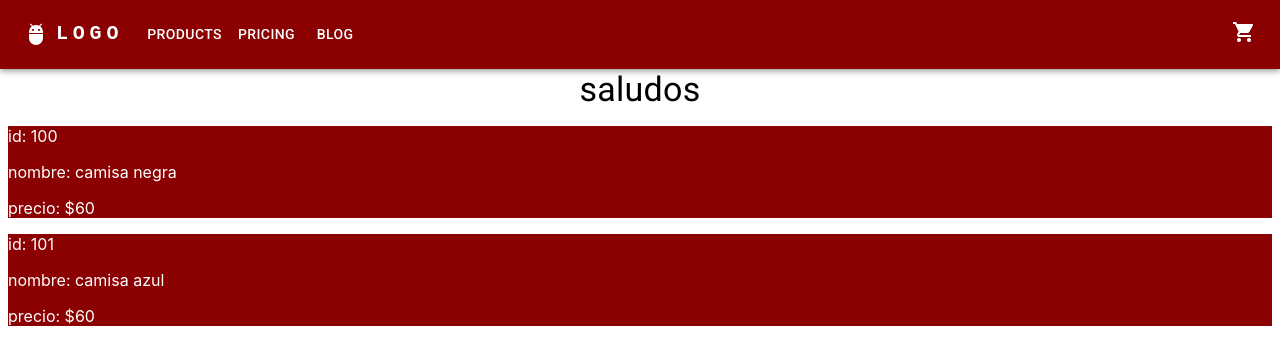
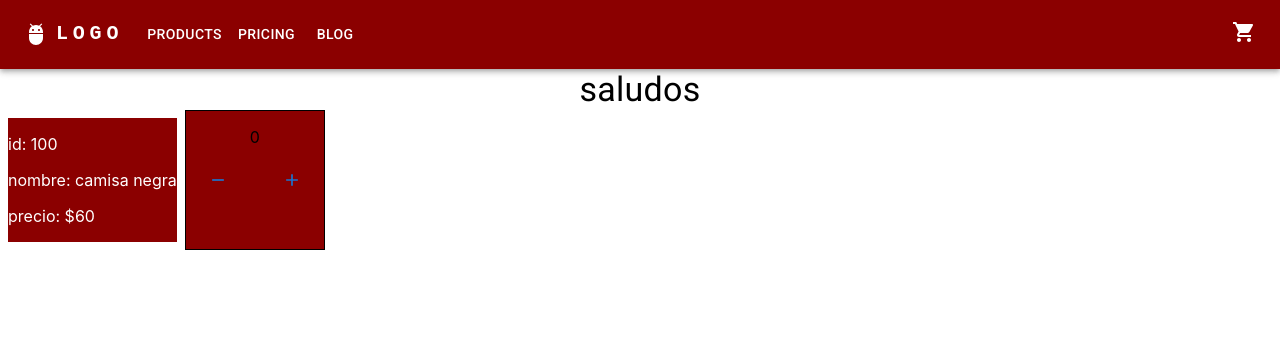
Before and after one commit to RottenReality/aplicacion-curso-react, a React (Create React App) app: page / in a window 1280 px wide. Shown: the top 364 px of the page. Built offline with nearby package versions, Linux system fonts and the light colour scheme.

Commit message:
feat: añadido el ItemCounter

```diff
--- a/package.json
+++ b/package.json
@@ -14,6 +14,7 @@
     "react-dom": "^18.2.0",
     "react-icons": "^4.4.0",
     "react-scripts": "5.0.1",
+    "sass": "^1.54.5",
     "web-vitals": "^2.1.4"
   },
   "scripts": {
--- a/src/App.js
+++ b/src/App.js
@@ -1,3 +1,5 @@
+import { useState } from 'react';
+import { ItemCount } from './components/ItemCount/ItemCount';
 import { ItemListContainer } from './components/ItemListContainer/ItemListContainer';
 import NavBar from './components/NavBar/NavBar';
 import { Producto } from './components/Producto/Producto';
@@ -5,17 +7,33 @@ import { Producto } from './components/Producto/Producto';
 function App() {
 
   let producto1 = {id: 100, name: "camisa negra", price: 60};
-  let producto2 = {id: 101, name: "camisa azul", price: 60};
   let greet = "saludos";
+  let stock = 10;
+
+  const [initial, setInitial] = useState(0);
+
+  const onAdd = () => {
+		if (initial < stock){
+      setInitial(initial + 1);
+    }
+  };
+
+  const onRemove = () => {
+		if (initial > 0){
+      setInitial(initial - 1)};
+	};
 
   return (
     <div className="App">
       <NavBar />
       <ItemListContainer x = {greet} />
-      <Producto item = {producto1} />
-      <Producto item = {producto2} />
+      <div style={{display:'flex'}}>
+        <Producto item = {producto1} />
+        <ItemCount initial={initial} stock={stock} onAdd={onAdd} onRemove={onRemove} ></ItemCount>
+      </div>
     </div>
   );
+
 }
 
 export default App;
--- /dev/null
+++ b/src/components/ItemCount/ItemCount.jsx
@@ -0,0 +1,20 @@
+import Button from '@mui/material/Button';
+import AddIcon from '@mui/icons-material/Add';
+import RemoveIcon from '@mui/icons-material/Remove';
+import './itemCount.css';
+
+export const ItemCount = ({stock, initial, onAdd, onRemove}) => {
+
+
+  return (
+    <div className='itemCount-container'>
+        <Button onClick={onRemove}>
+            <RemoveIcon fontSize="small" />
+        </Button>
+        <p>{initial}</p>
+        <Button onClick={onAdd}>
+            <AddIcon fontSize="small" />
+        </Button>
+    </div>
+  )
+}
--- /dev/null
+++ b/src/components/ItemCount/itemCount.css
@@ -0,0 +1,5 @@
+.itemCount-container{
+    background-color: darkred;
+    border: 1px solid black;
+    display: flex
+}
--- a/src/components/NavBar/NavBar.jsx
+++ b/src/components/NavBar/NavBar.jsx
@@ -1,14 +1,6 @@
 import * as React from 'react';
-import AppBar from '@mui/material/AppBar';
-import Box from '@mui/material/Box';
-import Toolbar from '@mui/material/Toolbar';
-import IconButton from '@mui/material/IconButton';
-import Typography from '@mui/material/Typography';
-import Menu from '@mui/material/Menu';
+import {AppBar, Box, Toolbar, IconButton, Typography, Menu, Container, Button, MenuItem} from '@mui/material';
 import MenuIcon from '@mui/icons-material/Menu';
-import Container from '@mui/material/Container';
-import Button from '@mui/material/Button';
-import MenuItem from '@mui/material/MenuItem';
 import AdbIcon from '@mui/icons-material/Adb';
 import { CartWidget } from '../CartWidget/CartWidget';
 
@@ -26,7 +18,7 @@ const NavBar = () => {
 
 
   return (
-    <AppBar position="static" style={{backgroundColor: "darkred"}}>
+    <AppBar style={{backgroundColor:'darkred'}} position="static">
       <Container maxWidth="xl">
         <Toolbar disableGutters>
           <AdbIcon sx={{ display: { xs: 'none', md: 'flex' }, mr: 1 }} />
--- a/src/components/Producto/Producto.jsx
+++ b/src/components/Producto/Producto.jsx
@@ -1,10 +1,13 @@
 import React from 'react'
+import './producto.css'
+
 
 export const Producto = ({ item }) => {
   console.log(item);
 
+
   return (
-    <div style={{ backgroundColor: "darkred" , color: 'white', margin: '8px' }}>
+    <div className='producto-container'>
         <p>id: {item.id} </p>
         <p>nombre: {item.name} </p>
         <p>precio: ${item.price} </p>
--- /dev/null
+++ b/src/components/Producto/producto.css
@@ -0,0 +1,5 @@
+.producto-container{
+    background-color: darkred;
+    color: white;
+    margin: 8px
+}
```
Also changed, not shown: 1 other file (tests, documents, lock files or other folders).
